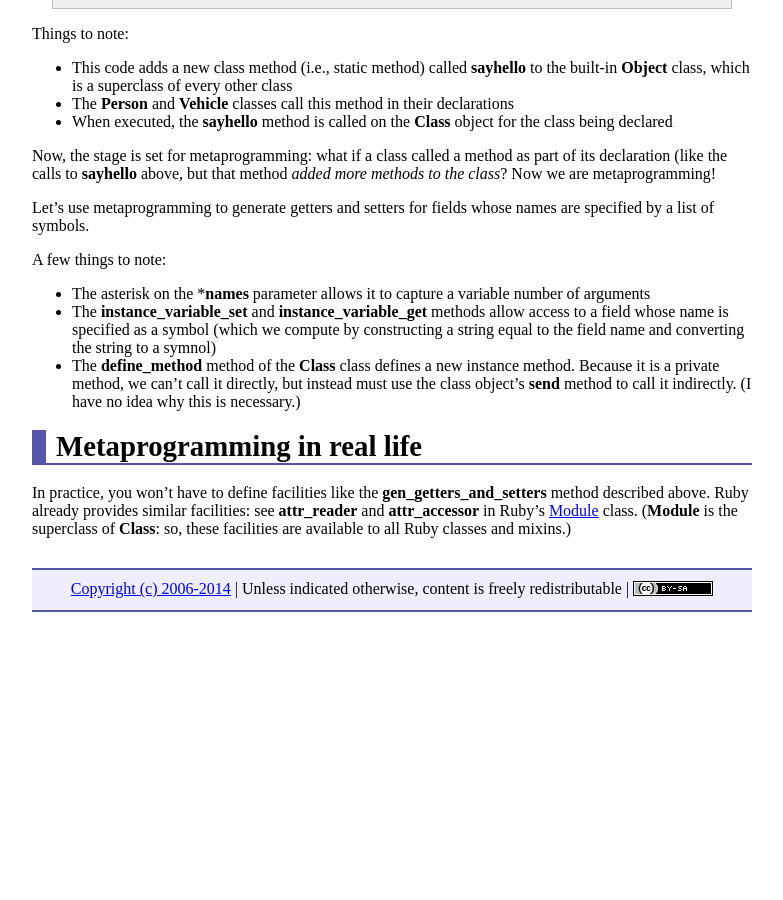
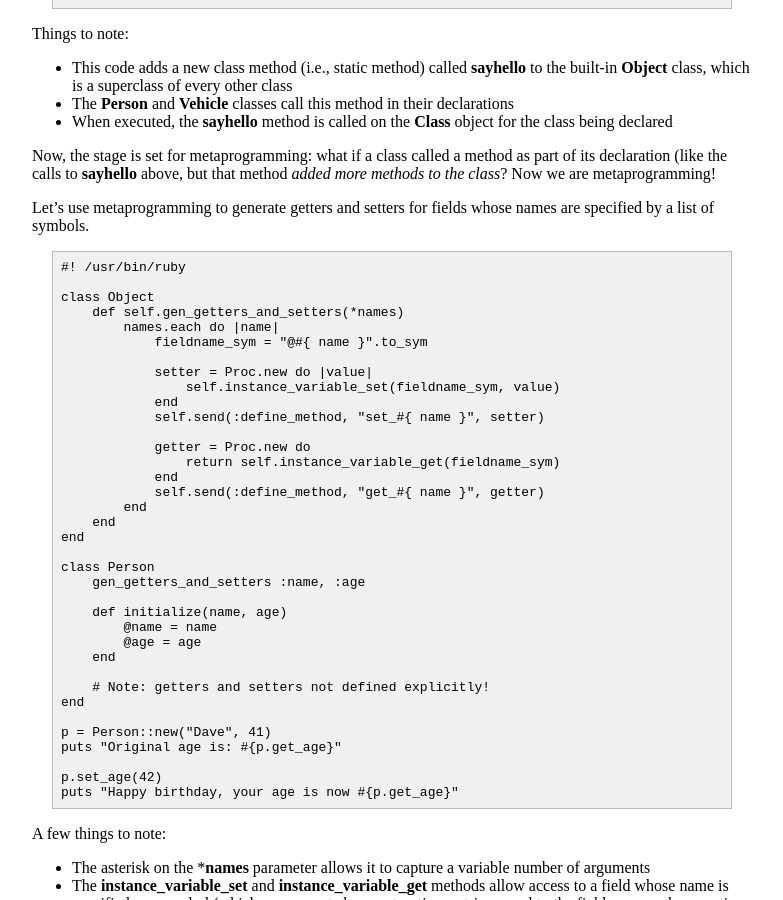
Before and after one commit to ycpcs/cs340-fall2014, a Jekyll site: the page built from lectures/lecture19.md, in a window 1280 px wide and 900 px high, scrolled down 1582 px. Shown: the whole window, without its empty margins (248-1031 px from the left). Built offline with Jekyll 4.4.1, drawn with Linux system fonts in a browser that asks for light colours; nearby versions of some CDN libraries; Markdown is read by kramdown in place of the engine named in the settings; before the commit the page ends 2204 px from its top, so only the background shows below that.

Commit message:
fix missing section

```diff
--- a/lectures/lecture19.md
+++ b/lectures/lecture19.md
@@ -102,6 +102,43 @@ Now, the stage is set for metaprogramming: what if a class called a method as pa
 
 Let's use metaprogramming to generate getters and setters for fields whose names are specified by a list of symbols.
 
+    #! /usr/bin/ruby
+
+    class Object
+        def self.gen_getters_and_setters(*names)
+            names.each do |name|
+                fieldname_sym = "@#{ name }".to_sym
+
+                setter = Proc.new do |value|
+                    self.instance_variable_set(fieldname_sym, value)
+                end
+                self.send(:define_method, "set_#{ name }", setter)
+
+                getter = Proc.new do
+                    return self.instance_variable_get(fieldname_sym)
+                end
+                self.send(:define_method, "get_#{ name }", getter)
+            end
+        end
+    end
+
+    class Person
+        gen_getters_and_setters :name, :age
+
+        def initialize(name, age)
+            @name = name
+            @age = age
+        end
+
+        # Note: getters and setters not defined explicitly!
+    end
+
+    p = Person::new("Dave", 41)
+    puts "Original age is: #{p.get_age}"
+
+    p.set_age(42)
+    puts "Happy birthday, your age is now #{p.get_age}"
+
 A few things to note:
 
 -   The asterisk on the \***names** parameter allows it to capture a variable number of arguments
```
